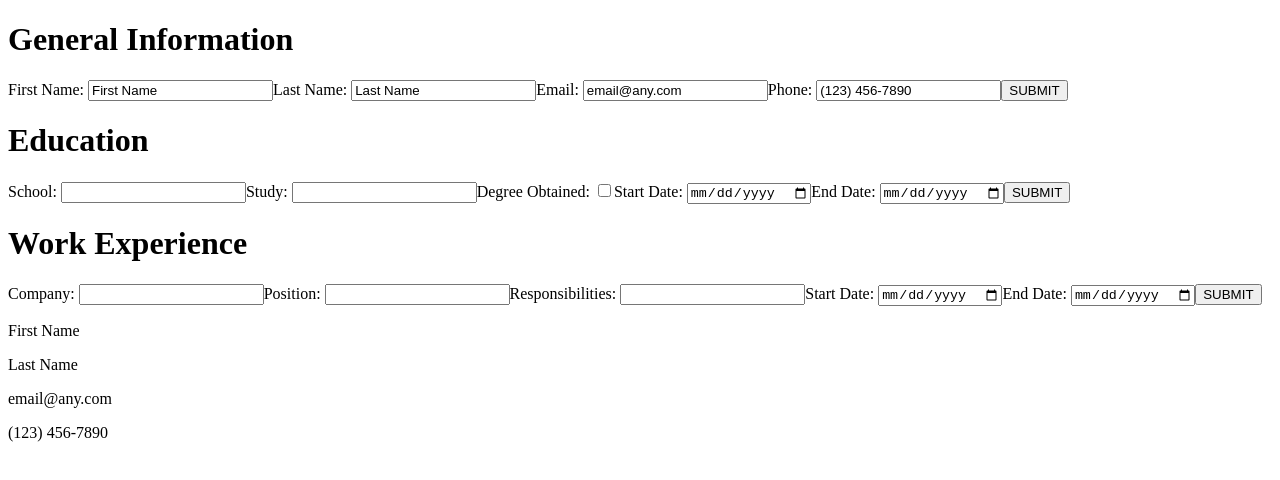
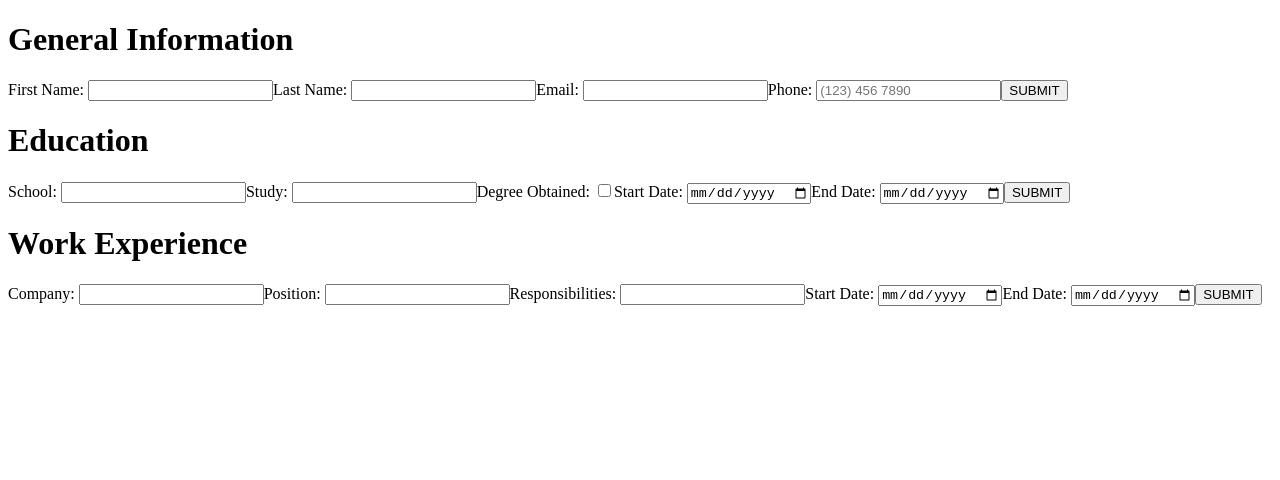
Before and after one commit to BenjaminJMcD/react-cv, a React (Vite) app: page / in a window 1280 px wide. Shown: the top 480 px of the page. Built offline with nearby package versions, Linux system fonts and the light colour scheme.

Commit message:
refactor: state lifted for all three forms and expressed on Document.jsx as <p>

```diff
--- a/src/components/BasicInfo.jsx
+++ b/src/components/BasicInfo.jsx
@@ -36,32 +36,32 @@ function BasicInfo ({formData, setFormData}) {
     return (
         <div>
             <form onSubmit={handleSubmit}>
-                <label htmlFor="firstName">First Name: </label>
+                <label htmlFor="basicFirst">First Name: </label>
                 <input type="text"
-                    className="firstName"
+                    id="basicFirst"
                     name = "firstName"
                     required
                     value = {formData.firstName}
                     onChange={handleChange} />
-                <label htmlFor="lastName">Last Name: </label>
+                <label htmlFor="basicLast">Last Name: </label>
                 <input type="text"
-                    className="lastName"
+                    id="basicLast"
                     name="lastName"
                     required
                     value = {formData.lastName}
                     onChange={handleChange} />
-                <label htmlFor="email">Email: </label>
+                <label htmlFor="basicEmail">Email: </label>
                 <input type="email"
-                    className="email"
+                    id="basicEmail"
                     name="email"
                     required
                     value = {formData.email}
                     onChange = {handleChange} />
-                <label htmlFor="phone">Phone: </label>
+                <label htmlFor="basicPhone">Phone: </label>
                 <input type="tel"
                     placeholder="(123) 456 7890"
                     pattern="\([0-9]{3}\) [0-9]{3}-[0-9]{4}"
-                    className="phoneNumber"
+                    id="basicPhone"
                     required
                     name="phone"
                     value = {formData.phone}
--- a/src/components/Document.jsx
+++ b/src/components/Document.jsx
@@ -1,14 +1,23 @@
 import React from "react";
 import { useState } from "react";
 
-const Document = ({info}) => {
+const Document = ({basicInfo, educationInfo, experienceInfo}) => {
     return (
         <div>
-            <p>{info.firstName}</p>
-            <p>{info.lastName}</p>
-            <p>{info.email}</p>
-            <p>{info.phone}</p>
-
+            <p>{basicInfo.firstName}</p>
+            <p>{basicInfo.lastName}</p>
+            <p>{basicInfo.email}</p>
+            <p>{basicInfo.phone}</p>
+            <p>{educationInfo.school}</p>
+            <p>{educationInfo.study}</p>
+            <p>{educationInfo.degree}</p>
+            <p>{educationInfo.startDate}</p>
+            <p>{educationInfo.endDate}</p>
+            <p>{experienceInfo.company}</p>
+            <p>{experienceInfo.position}</p>
+            <p>{experienceInfo.responsibilities}</p>
+            <p>{experienceInfo.startDate}</p>
+            <p>{experienceInfo.endDate}</p>
         </div>
     )
 }
--- a/src/components/Education.jsx
+++ b/src/components/Education.jsx
@@ -1,15 +1,7 @@
 import React from "react";
 import { useState } from "react";
 
-function Education() {
-
-    const [formData, setFormData]=useState({
-        school: "",
-        degreeTitle: "",
-        degree: false,
-        startDate: "mm/dd/yyyy",
-        endDate: "mm/dd/yyyy"
-    })
+function Education({formData, setFormData}) {
 
     const handleSubmit = (event) => {
         event.preventDefault();
@@ -27,32 +19,32 @@ function Education() {
 
     return (
         <form onSubmit={handleSubmit}>
-            <label htmlFor="school">School: </label>
+            <label htmlFor="educationSchool">School: </label>
             <input type="text"
-                className="school"
+                id="educationSchool"
                 name = "school"
                 required
                 value = {formData.school}
                 onChange={handleChange} />
-            <label htmlFor="degreeTitle">Study: </label>
+            <label htmlFor="educationStudy">Study: </label>
             <input type="text"
-                className="degreeTitle"
-                name="degreeTitle"
-                value = {formData.degreeTitle}
+                id="educationStudy"
+                name="study"
+                value = {formData.study}
                 onChange={handleChange} />
-            <label htmlFor="degree">Degree Obtained: </label>
+            <label htmlFor="educationDegree">Degree Obtained: </label>
             <input type="checkbox"
-                className="degree"
+                id="educationDegree"
                 name="degree"
                 onClick = {handleClick} />
-            <label htmlFor="startDate">Start Date: </label>
+            <label htmlFor="educationStart">Start Date: </label>
             <input type="date"
-                className="startDate"
+                id="educationStart"
                 name="startDate"
                 onChange={handleChange}/>
-            <label htmlFor="endDate">End Date: </label>
+            <label htmlFor="educationEnd">End Date: </label>
             <input type="date"
-                className="endDate"
+                id="educationEnd"
                 name="endDate"
                 onChange={handleChange} />
             <button className="submitButton" type="submit">SUBMIT</button>
--- a/src/components/Experience.jsx
+++ b/src/components/Experience.jsx
@@ -1,15 +1,7 @@
 import React from "react";
 import { useState } from "react";
 
-function Experience() {
-
-    const [formData, setFormData]=useState({
-        company: "",
-        position: "",
-        responsibilities: "",
-        startDate: "mm/dd/yyyy",
-        endDate: "mm/dd/yyyy"
-    })
+function Experience({formData, setFormData}) {
 
     const handleSubmit = (event) => {
         event.preventDefault();
@@ -22,32 +14,32 @@ function Experience() {
 
     return (
         <form onSubmit={handleSubmit}>
-            <label htmlFor="company">Company: </label>
+            <label htmlFor="expCompany">Company: </label>
             <input type="text"
-                className="company"
+                id="expCompany"
                 name = "company"
                 value = {formData.company}
                 onChange={handleChange} />
-            <label htmlFor="position">Position: </label>
+            <label htmlFor="expPosition">Position: </label>
             <input type="text"
-                className="position"
+                id="expPosition"
                 name="position"
                 value = {formData.position}
                 onChange={handleChange} />
-            <label htmlFor="responsibilities">Responsibilities: </label>
+            <label htmlFor="expResponsibilities">Responsibilities: </label>
             <input type="text"
-                className="responsibilities"
+                id="expResponsibilities"
                 name="responsibilities"
                 value={formData.responsibilities}
                 onChange = {handleChange} />
-            <label htmlFor="startDate">Start Date: </label>
+            <label htmlFor="expStart">Start Date: </label>
             <input type="date"
-                className="startDate"
+                id="expStart"
                 name="startDate"
                 onChange={handleChange}/>
-            <label htmlFor="endDate">End Date: </label>
+            <label htmlFor="expEnd">End Date: </label>
             <input type="date"
-                className="endDate"
+                id="expEnd"
                 name="endDate"
                 onChange={handleChange} />
             <button className="submitButton" type="submit">SUBMIT</button>
--- a/src/components/Form.jsx
+++ b/src/components/Form.jsx
@@ -8,13 +8,25 @@ import Document from "./Document";
 function Form() {
 
     const [basicInfo, setBasicInfo] = useState({
-        firstName: "First Name",
-        lastName: "Last Name",
-        email: "email@any.com",
-        phone: "(123) 456-7890"
+        firstName: "",
+        lastName: "",
+        email: "",
+        phone: ""
     });
-    const [educationInfo, setEducationInfo] = useState("");
-    const [experienceInfo, setExperienceInfo] = useState("");
+    const [educationInfo, setEducationInfo] = useState({
+        school: "",
+        study: "",
+        degree: false,
+        startDate: "",
+        endDate: ""
+    });
+    const [experienceInfo, setExperienceInfo] = useState({
+        company: "",
+        position: "",
+        responsibilities: "",
+        startDate: "",
+        endDate: ""
+    });
 
 
     return (
@@ -26,11 +38,19 @@ function Form() {
 
         />
         <h1 className="education">Education</h1>
-        <Education />
+        <Education
+            formData = {educationInfo}
+            setFormData = {setEducationInfo}
+        />
         <h1 className="experience">Work Experience</h1>
-        <Experience />
+        <Experience
+            formData = {experienceInfo}
+            setFormData = {setExperienceInfo}
+        />
         <Document
-            info={basicInfo}
+            basicInfo={basicInfo}
+            educationInfo={educationInfo}
+            experienceInfo={experienceInfo}
         />
     </div>
     )
```
